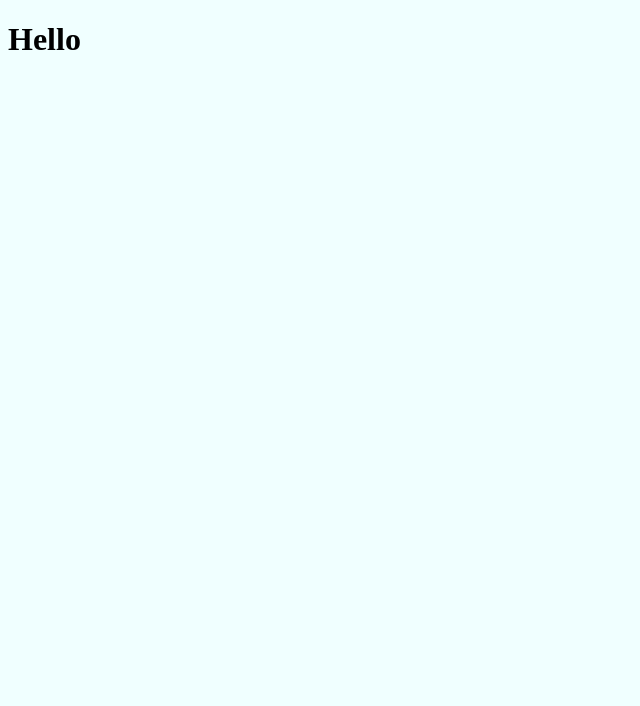
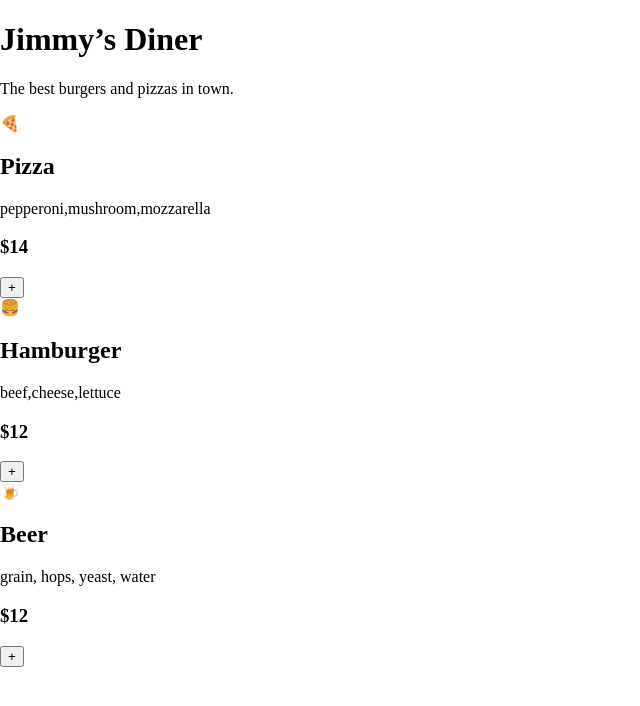
Before and after one commit to eliasyeme/jimmys_Diner, a plain HTML site: page index.html in a window 1280 px wide. Shown: the whole page, without its empty margins (0-640 px from the left). Drawn offline with Linux system fonts and the light colour scheme; a web font is replaced by a local one.

Commit message:
Add basic html layout

```diff
--- a/app.js
+++ b/app.js
@@ -1 +1,26 @@
-console.log('Hello')
+import menuArray from "./data.js"
+
+function getMenuListHtml(menuList) {
+    let menuHtml = ''
+    menuList.forEach(menu => {
+        const {emoji, id, ingredients, name, price} = menu
+        menuHtml += `
+            <article data-id="${id}">
+                <span>${emoji}</span>
+                <div>
+                    <h2>${name}</h2>
+                    <p>${ingredients.join(',')}</p>
+                    <h3>$${price}</h3>
+                </div>
+                <button>+</button>
+            </article>
+        `
+    })
+    return menuHtml
+}
+
+function render() {
+    document.getElementById('app').innerHTML = getMenuListHtml(menuArray)
+}
+
+render()
--- /dev/null
+++ b/data.js
@@ -0,0 +1,24 @@
+const menuArray = [
+    {
+        name: "Pizza",
+        ingredients: ["pepperoni", "mushroom", "mozzarella"],
+        id: 0,
+        price: 14,
+        emoji: "🍕"
+    },
+    {
+        name: "Hamburger",
+        ingredients: ["beef", "cheese", "lettuce"],
+        price: 12,
+        emoji: "🍔",
+        id: 1
+    },
+        {
+        name: "Beer",
+        ingredients: ["grain, hops, yeast, water"],
+        price: 12,
+        emoji: "🍺",
+        id: 2
+    }
+]
+export default menuArray
--- a/index.html
+++ b/index.html
@@ -3,11 +3,22 @@
 <head>
     <meta charset="UTF-8">
     <meta name="viewport" content="width=device-width, initial-scale=1.0">
+    <link rel="preconnect" href="https://fonts.googleapis.com">
+    <link rel="preconnect" href="https://fonts.gstatic.com" crossorigin>
+    <link href="https://fonts.googleapis.com/css2?family=Smythe&display=swap" rel="stylesheet">
     <link rel="stylesheet" href="style.css">
     <title>Jimmy's Diner</title>
 </head>
 <body>
-    <h1>Hello</h1>
+    <div class=".container">
+        <header>
+            <h1>Jimmy’s Diner</h1>
+            <p>The best burgers and pizzas in town.</p>
+        </header>
+        <main id="app">
+        <!-- Food menus will render here -->
+        </main>
+    </div>
     <script src="app.js" type="module"></script>
 </body>
 </html>
--- a/style.css
+++ b/style.css
@@ -1,3 +1,5 @@
 body {
-    background-color: azure;
+    margin: 0;
+    padding: 0;
+    font-family: 'Smythe';
 }
```
